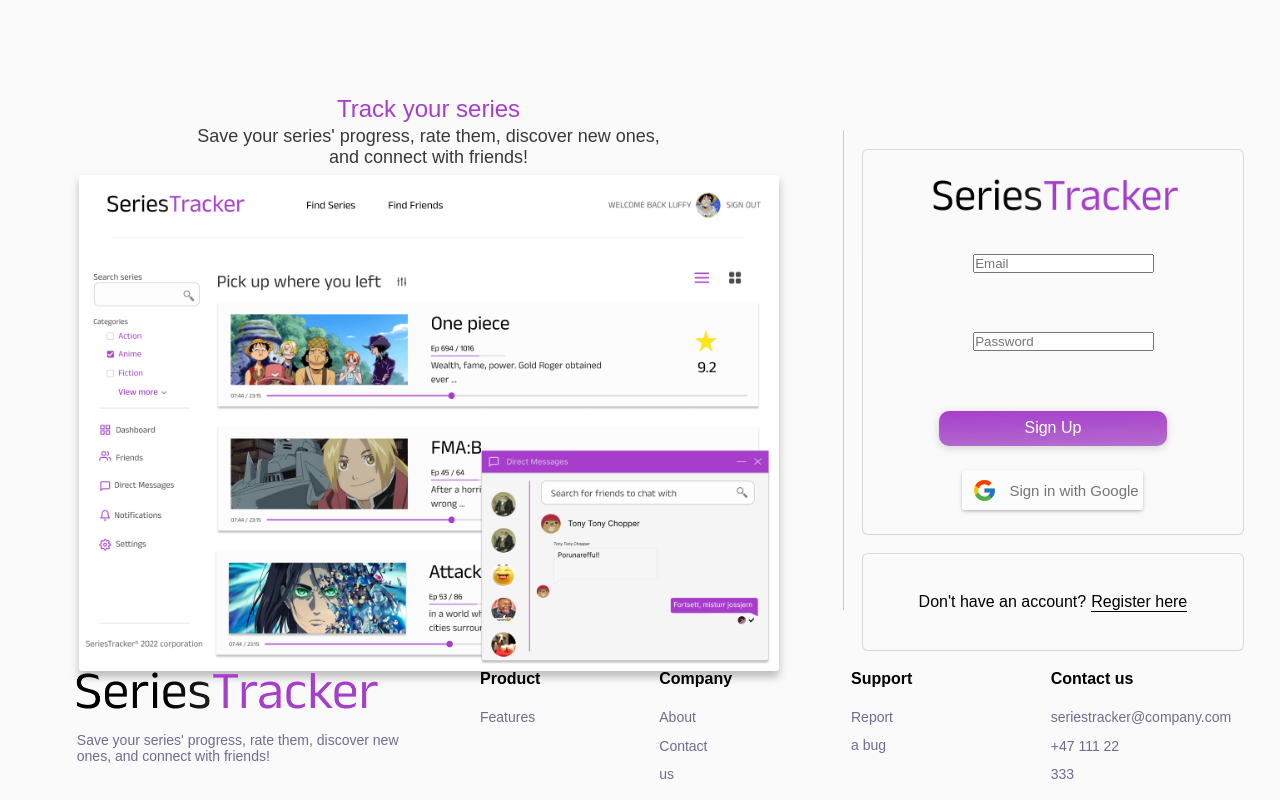
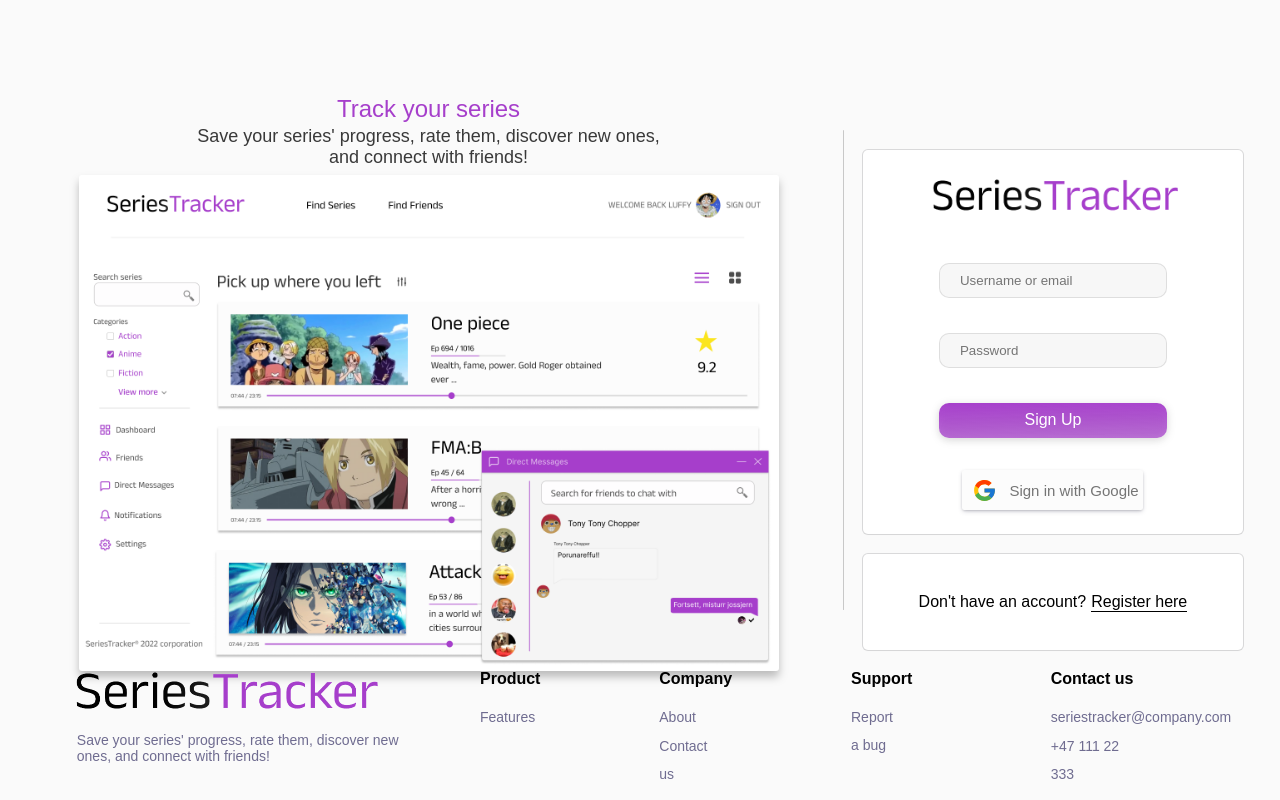
Before and after one commit to sindrimt/SeriesTracker, a React (Create React App) app in the folder frontend/: page / in a window 1280 px wide. Built offline with nearby package versions, Linux system fonts and the light colour scheme; no server answers; a web font is replaced by a local one.

Commit message:
Changes to the input field styling

```diff
--- /dev/null
+++ b/frontend/src/Components/FormField/FormField.css
@@ -0,0 +1,9 @@
+input {
+    width: 100%;
+    height: 35px;
+    background: rgba(242, 242, 242, 0.6);
+    border: 1px solid rgba(0, 0, 0, 0.1);
+    border-radius: 10px;
+    padding-left: 20px;
+
+}
--- a/frontend/src/Components/FormField/FormField.jsx
+++ b/frontend/src/Components/FormField/FormField.jsx
@@ -1,6 +1,8 @@
 import React, { forwardRef } from "react";
 
 import { FieldContainer } from "./FormFieldStyles";
+
+import "./FormField.css";
 
 const FormField = forwardRef(({ type, placeholder }, ref) => (
   <FieldContainer>
--- a/frontend/src/Components/FormField/FormFieldStyles.js
+++ b/frontend/src/Components/FormField/FormFieldStyles.js
@@ -1,9 +1,4 @@
 import styled from "styled-components";
 
 export const FieldContainer = styled.div`
-  width: 70%;
-  height: 60px;
-  border-radius: 20px;
-  justify-self: center;
-
 `;
--- a/frontend/src/Pages/LoginPage/Login.jsx
+++ b/frontend/src/Pages/LoginPage/Login.jsx
@@ -114,7 +114,7 @@
             </LoginBoxLogoOuter>
 
             <LoginFields>
-              <InputField ref={emailRef} placeholder="Email" />
+              <InputField ref={emailRef} placeholder="Username or email" />
               <InputField ref={passwordRef} type="password" placeholder="Password" />
               {/*  <input type="file" multiple accept="image/*" onChange={onImageChange} /> */}
               {/*         <button onClick={checkUrl}>URL</button>
--- a/frontend/src/Pages/LoginPage/LoginStyles.js
+++ b/frontend/src/Pages/LoginPage/LoginStyles.js
@@ -93,6 +93,7 @@
   box-shadow: rgba(0, 0, 0, 0.02) 0px 1px 3px 0px, rgba(27, 31, 35, 0.15) 0px 0px 0px 1px;
   border-radius: 5px;
   padding-bottom: 20px;
+  background-color: white;
 `;
 
 export const LoginBoxSecondary = styled.div`
@@ -103,6 +104,7 @@
   border-radius: 5px;
   align-items: center;
   justify-content: center;
+  background-color: white;
 `;
 
 export const LoginBoxLogo = styled.img`
```
